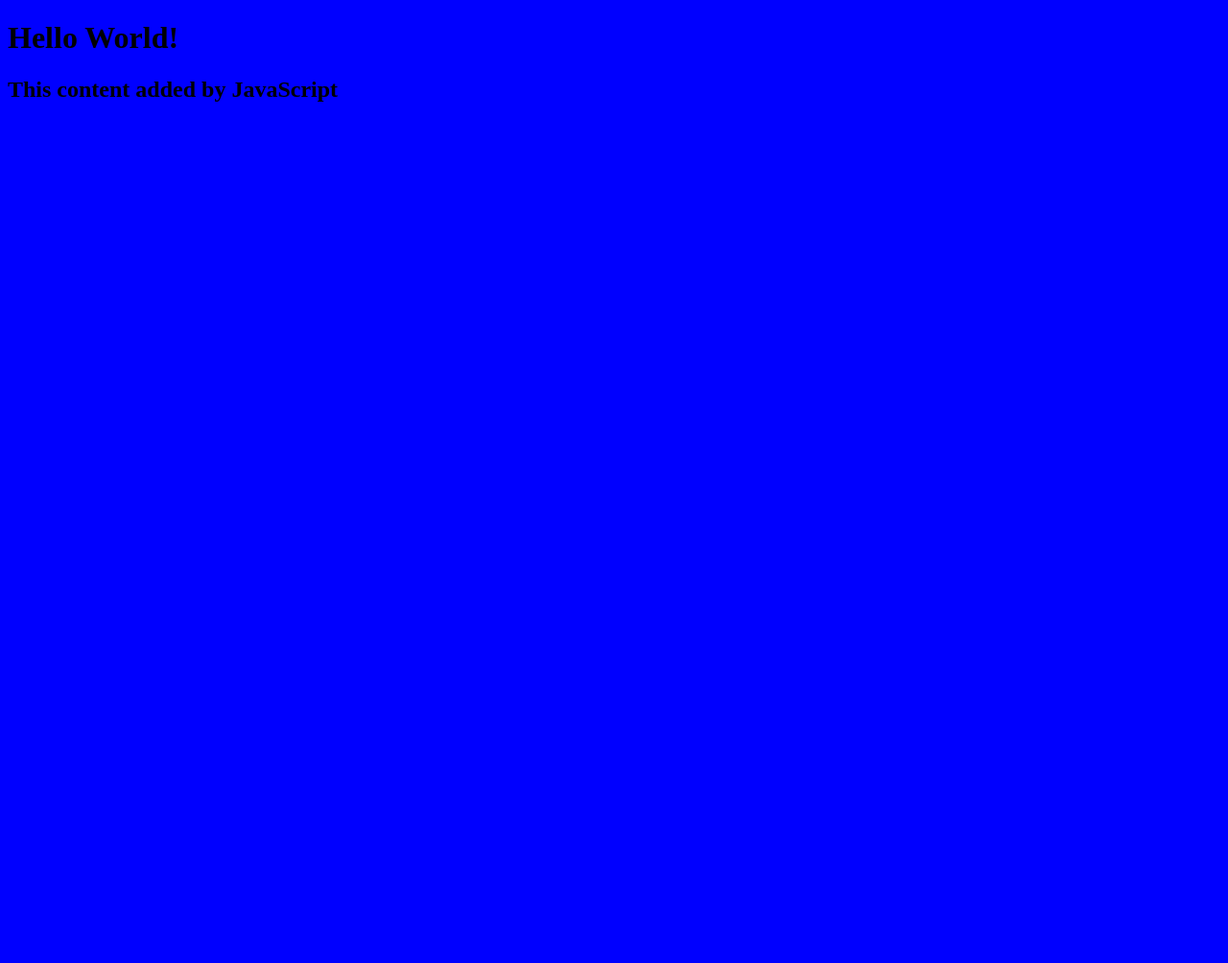
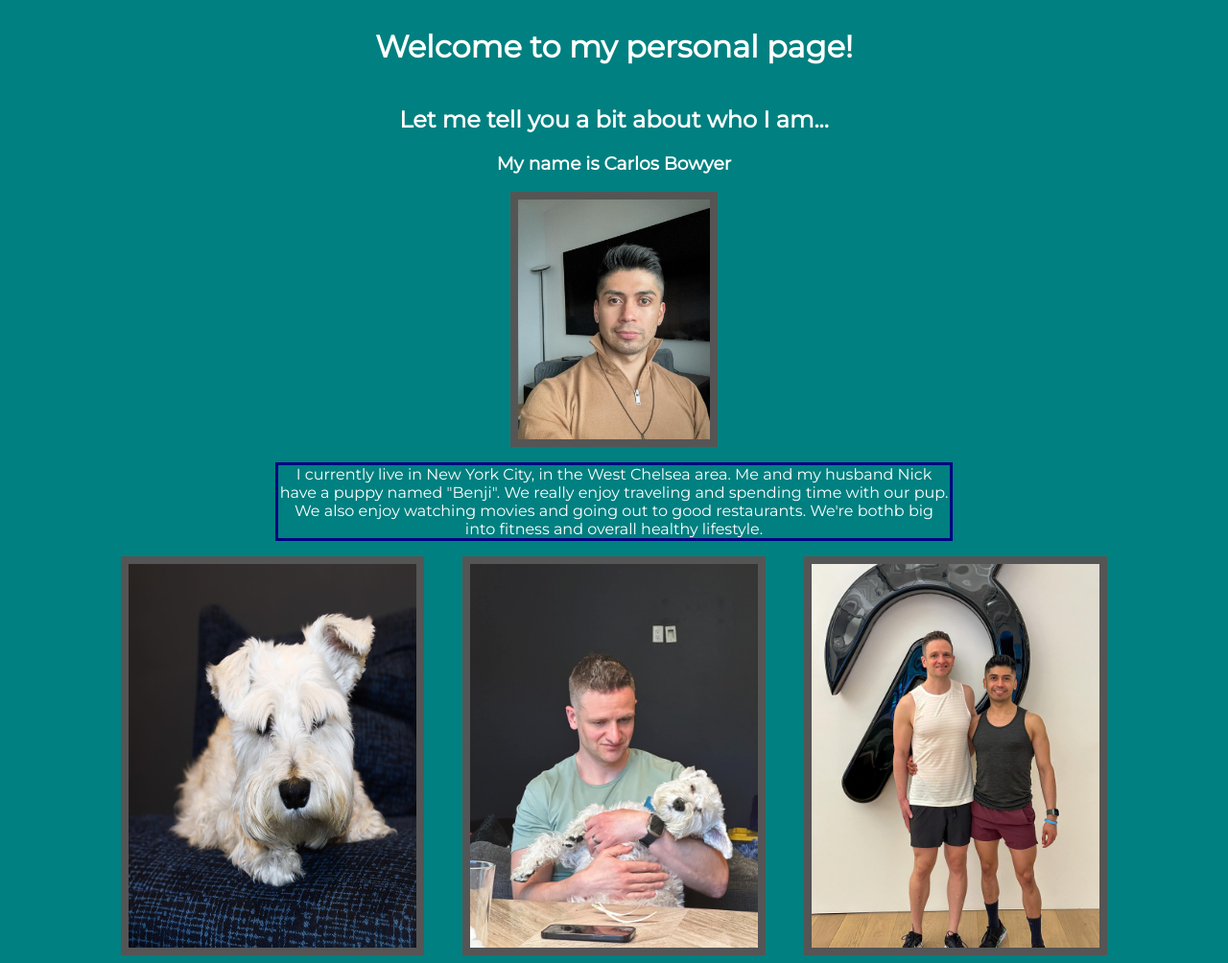
Before and after one commit to Carlosbnyc/carlos-personal-website, a plain HTML site: page index.html in a window 1280 px wide. Shown: the whole page at 96% size. Before the commit the page ends 800 px from the top, so only its background shows below. Drawn offline with Linux system fonts and the light colour scheme.

Commit message:
Initialize commit

```diff
--- a/index.html
+++ b/index.html
@@ -2,10 +2,27 @@
 <html lang="en">
   <head>
     <link rel="stylesheet" href="style.css"/>
-   <title>My Personal Website</title>
+    <link rel="preconnect" href="https://fonts.googleapis.com">
+<link rel="preconnect" href="https://fonts.gstatic.com" crossorigin>
+<link href="https://fonts.googleapis.com/css2?family=Montserrat&display=swap" rel="stylesheet">
+   <title>Welcome to my Personal Website</title>
   </head>
   <body>
-    <h1>Hello World!</h1>
+    <header>
+    <h1 class="intro">Welcome to my personal page!</h1>
+   </header>
+   <div>
     <script src="script.js"></script>
+    </div>
+    <h3>My name is Carlos Bowyer</h3>
+    <img class="portrait" src="Images/headshot.JPG" alt="Carlos' headshot"/>
+    <p class="Benji-Nick">I currently live in New York City, in the West Chelsea area. Me and my husband Nick have a puppy named "Benji". We really enjoy traveling and spending time with our pup. We also enjoy watching movies and going out to good restaurants. We're bothb big into fitness and overall healthy lifestyle.
+    </p>
+    <div class="picture-section">
+        <img class="images" src="Images/Benji.JPG" alt="Benji the pup"/>
+        <img class="images" src="Images/NickBenji.JPG" alt="Nick holding Benji"/>
+        <img class="images" src="Images/pelotonstudios.JPG" alt="Us at peloton studios"/>
+    </div>
+
   </body>
 </html>
--- a/script.js
+++ b/script.js
@@ -1,3 +1,3 @@
 const h2 = document.createElement("h2");
-h2.textContent = "This content added by JavaScript";
+h2.textContent = "Let me tell you a bit about who I am...";
 document.querySelector("body").appendChild(h2);
--- a/style.css
+++ b/style.css
@@ -1,3 +1,65 @@
 body {
-    background: blue;
+    background: teal;
+
   }
+
+header {
+display:flex;
+}
+
+.intro
+ {
+    font-family: 'Montserrat', sans-serif;
+    color: white;
+    align-items: center;
+    margin-right: auto;
+    margin-left:auto;
+}
+
+h2 {
+    font-family: 'Montserrat', sans-serif;
+    color: white;
+    text-align: center;
+}
+
+h3{
+    font-family: 'Montserrat', sans-serif;
+    color: white;
+    text-align: center;
+}
+
+.portrait {
+    display:flex;
+    max-width: 200px;
+    max-height:300px;;
+    margin-left:auto;
+    margin-right:auto;
+    border: 8px solid #555;
+}
+
+.Benji-Nick {
+     font-family: 'Montserrat', sans-serif;
+    color: white;
+    text-align: center;
+    max-width: 700px;
+    border: 3px solid navy;
+    margin-right:auto;
+    margin-left:auto;
+ }
+
+ .picture-section {
+
+    display:flex;
+    flex-wrap: wrap;
+    margin-right: auto;
+    justify-content: center;
+    margin-left:auto;
+
+ }
+ .images {
+    max-width: 300px;
+    max-height: 400px;
+    margin-left: 20px;
+    margin-right:20px;
+    border: 8px solid #555;
+ }
```
Also changed, not shown: Images/Benji.JPG (added), Images/NickBenji.JPG (added), Images/headshot.JPG (added), Images/pelotonstudios.JPG (added).
